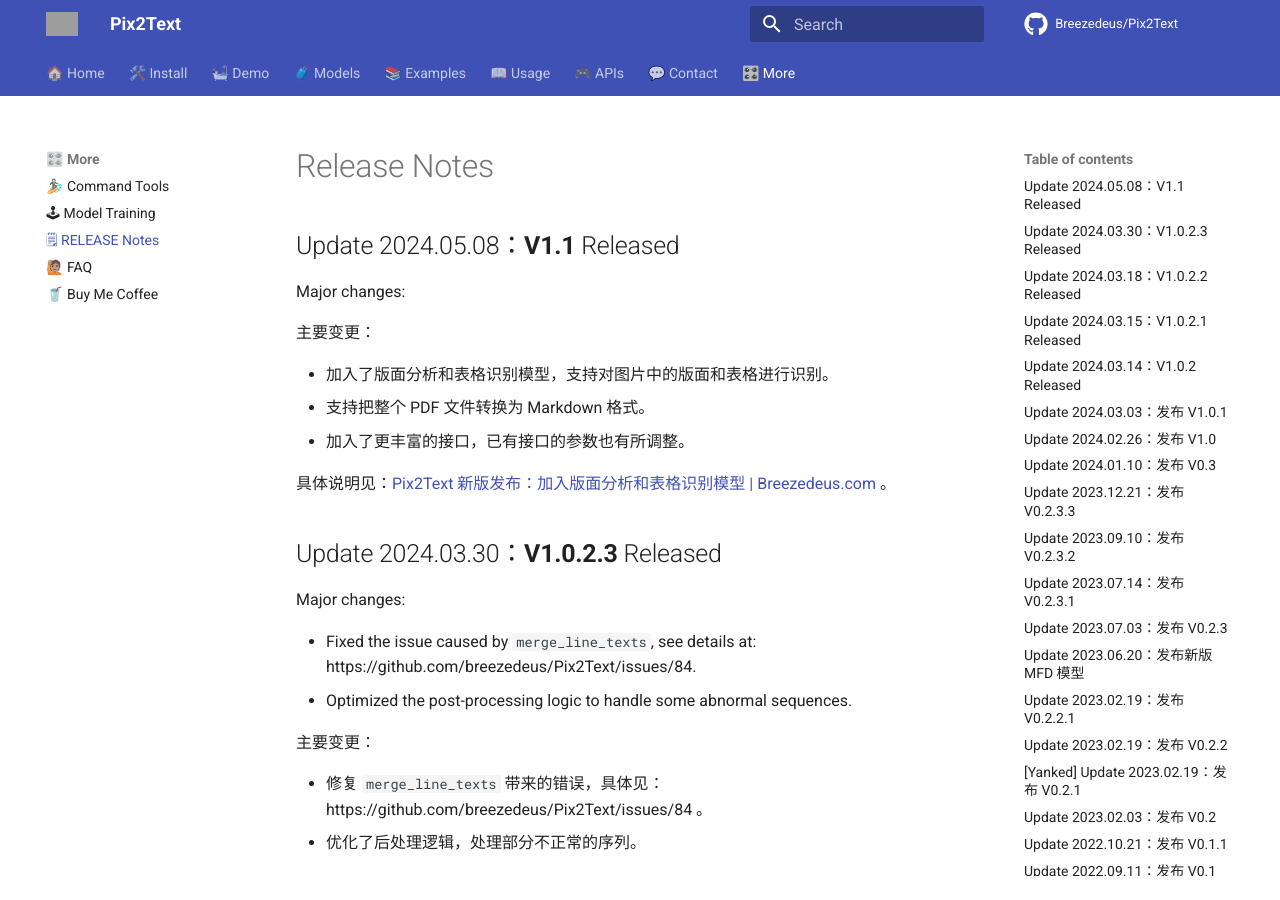
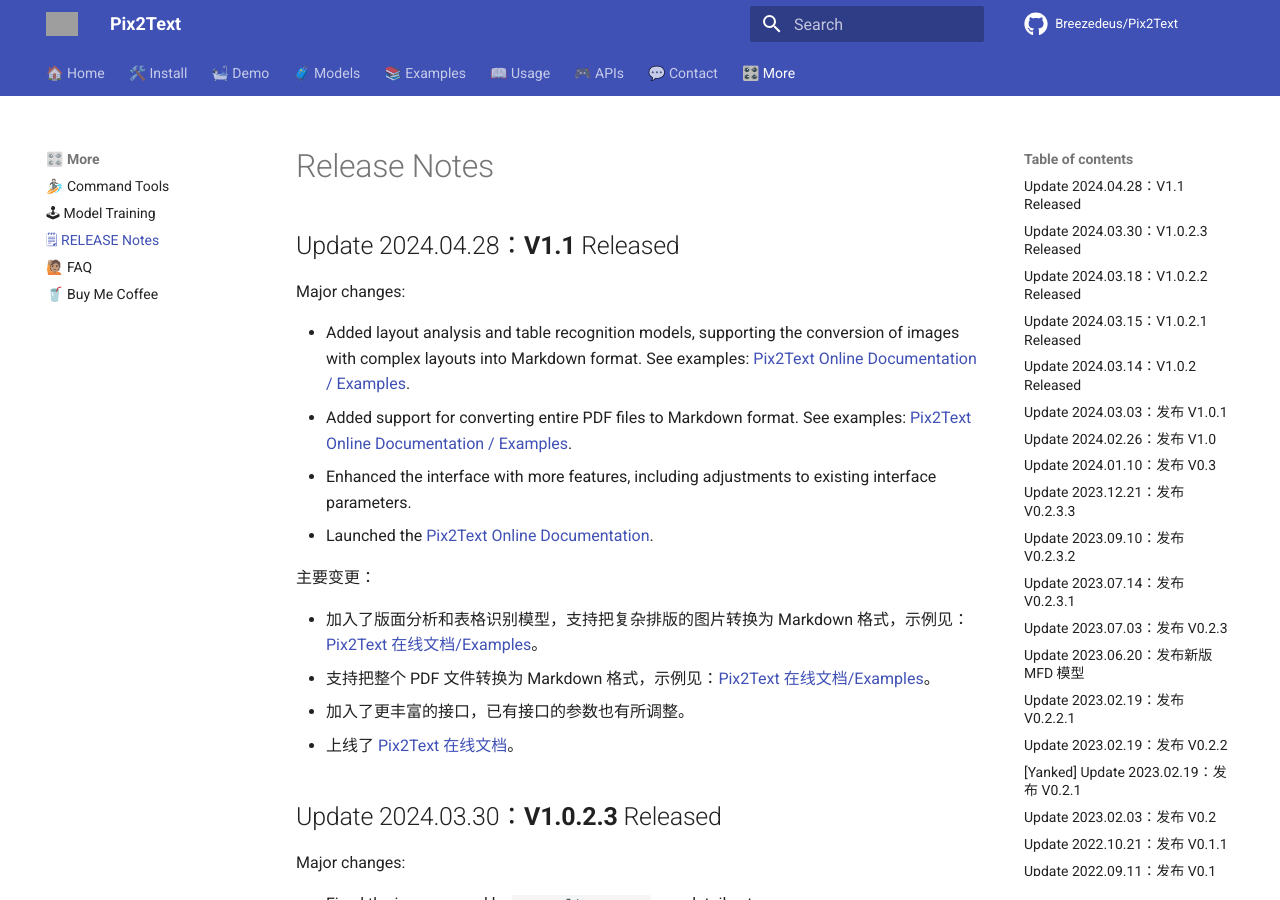
Before and after one commit to breezedeus/Pix2Text, an MkDocs documentation site: the page built from docs/RELEASE.md, in a window 1280 px wide and 900 px high. Built offline with MkDocs 1.6.1 and Material for MkDocs 9.7.7, drawn with Linux system fonts in a browser that asks for light colours; comment, search, counter and statistics services are not loaded; grey boxes are pictures that could not be loaded.

Commit message:
update docs

```diff
--- a/docs/RELEASE.md
+++ b/docs/RELEASE.md
@@ -1,17 +1,20 @@
 # Release Notes
 
-## Update 2024.05.08：**V1.1** Released
+## Update 2024.04.28：**V1.1** Released
 
 Major changes:
 
+* Added layout analysis and table recognition models, supporting the conversion of images with complex layouts into Markdown format. See examples: [Pix2Text Online Documentation / Examples](https://pix2text.readthedocs.io/zh/latest/examples_en/).
+* Added support for converting entire PDF files to Markdown format. See examples: [Pix2Text Online Documentation / Examples](https://pix2text.readthedocs.io/zh/latest/examples_en/).
+* Enhanced the interface with more features, including adjustments to existing interface parameters.
+* Launched the [Pix2Text Online Documentation](https://pix2text.readthedocs.io).
+
 主要变更：
 
-* 加入了版面分析和表格识别模型，支持对图片中的版面和表格进行识别。
-* 支持把整个 PDF 文件转换为 Markdown 格式。
+* 加入了版面分析和表格识别模型，支持把复杂排版的图片转换为 Markdown 格式，示例见：[Pix2Text 在线文档/Examples](https://pix2text.readthedocs.io/zh/latest/examples/)。
+* 支持把整个 PDF 文件转换为 Markdown 格式，示例见：[Pix2Text 在线文档/Examples](https://pix2text.readthedocs.io/zh/latest/examples/)。
 * 加入了更丰富的接口，已有接口的参数也有所调整。
-
-具体说明见：[Pix2Text 新版发布：加入版面分析和表格识别模型 | Breezedeus.com](https://www.breezedeus.com/article/p2t-v1.1) 。
-
+* 上线了 [Pix2Text 在线文档](https://pix2text.readthedocs.io)。
 
 
 ## Update 2024.03.30：**V1.0.2.3** Released
```
Also changed, not shown: README.md (+9 -8 lines), README_cn.md (+9 -8 lines).
